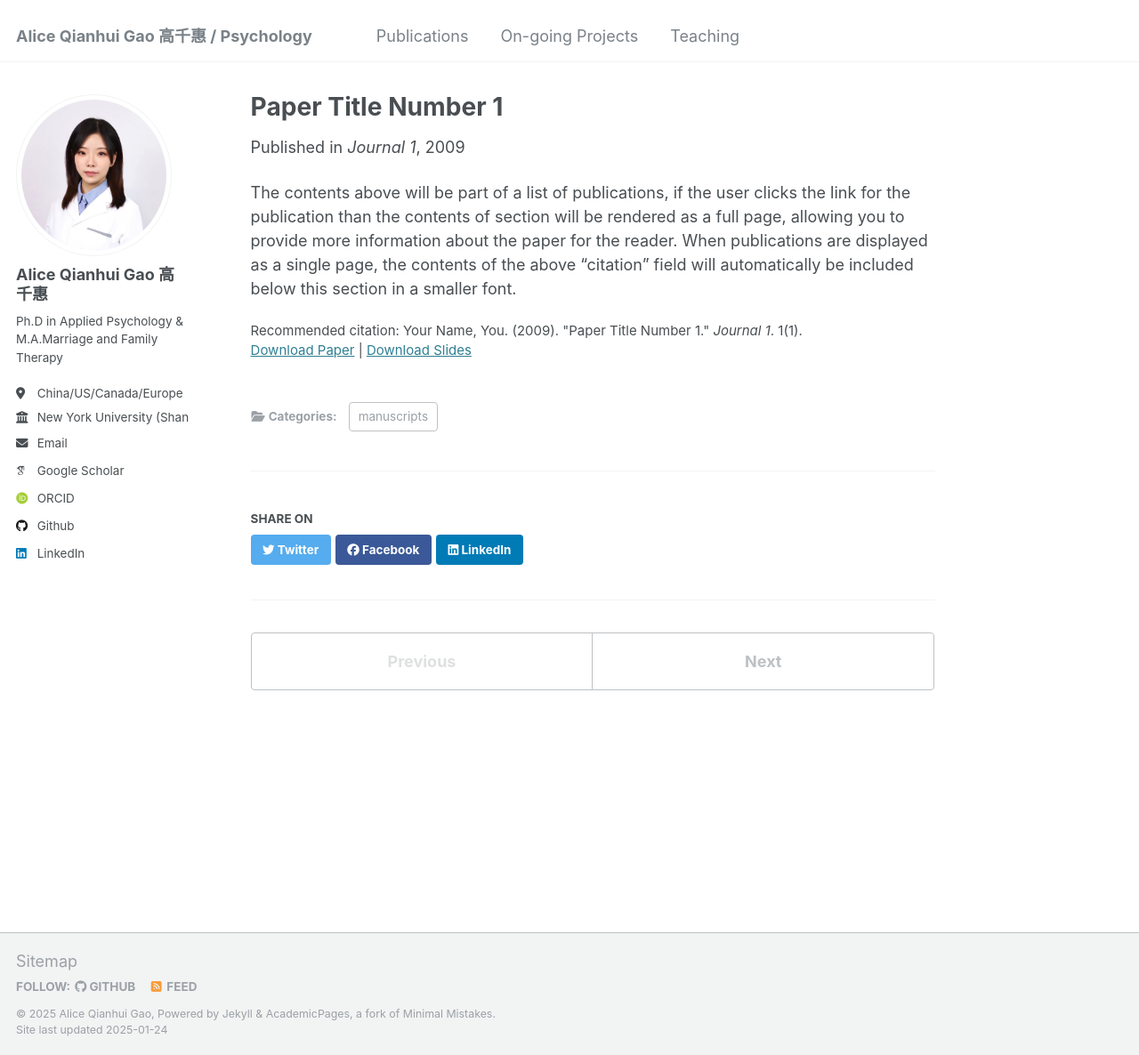
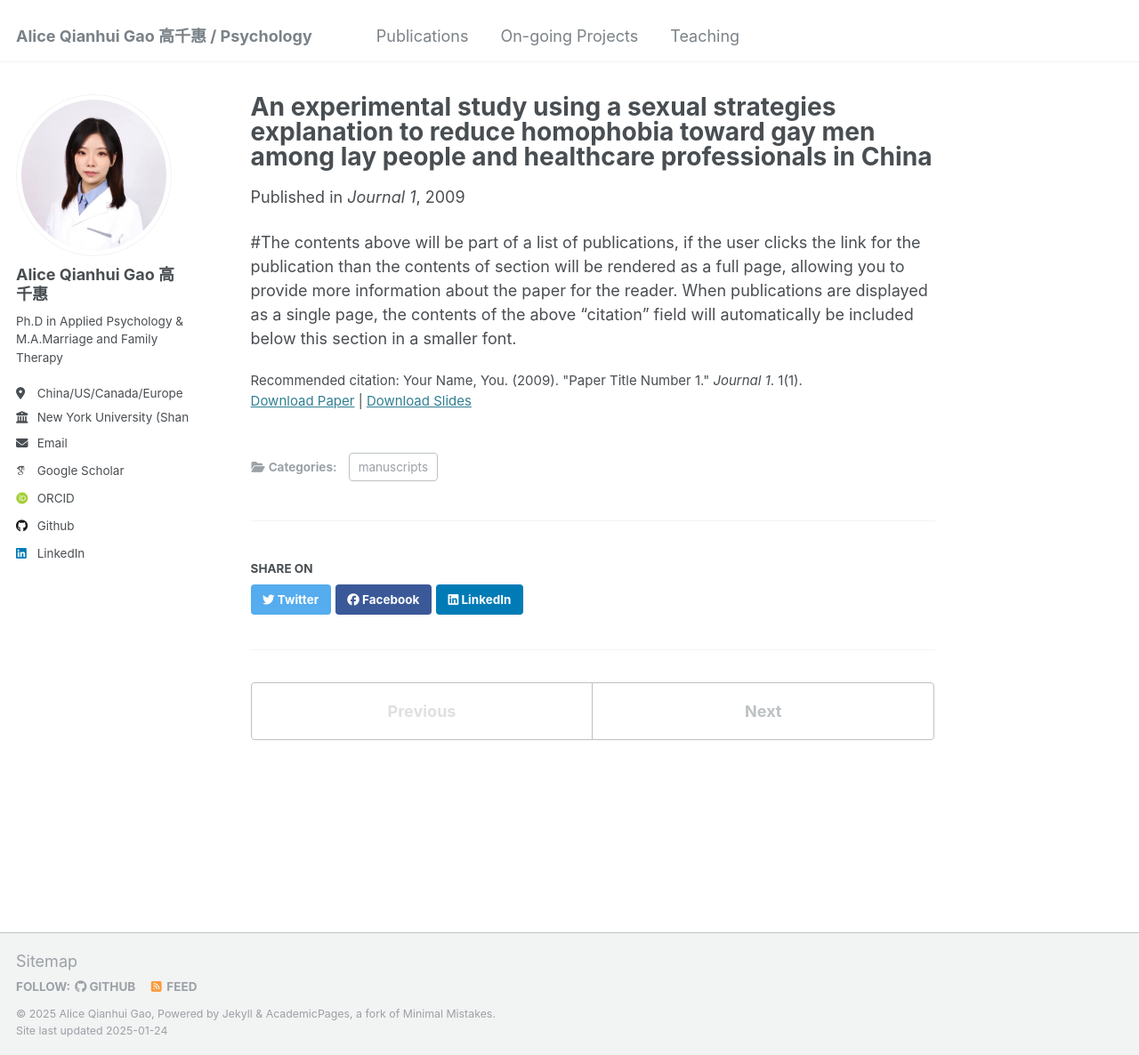
Before and after one commit to alicepsychology/alicepsychology.com, a Jekyll site: the page built from _publications/2009-10-01-paper-title-number-1.md, in a window 1280 px wide and 1186 px high. Shown: the whole window at 89% size. Built offline with Jekyll 4.4.1, drawn with Linux system fonts in a browser that asks for light colours; some web fonts are replaced.

Commit message:
Update 2009-10-01-paper-title-number-1.md

```diff
--- a/_publications/2009-10-01-paper-title-number-1.md
+++ b/_publications/2009-10-01-paper-title-number-1.md
@@ -1,5 +1,5 @@
 ---
-title: "Paper Title Number 1"
+title: "An experimental study using a sexual strategies explanation to reduce homophobia toward gay men among lay people and healthcare professionals in China"
 collection: publications
 category: manuscripts
 permalink: /publication/2009-10-01-paper-title-number-1
@@ -11,4 +11,4 @@ paperurl: 'http://academicpages.github.io/files/paper1.pdf'
 citation: 'Your Name, You. (2009). &quot;Paper Title Number 1.&quot; <i>Journal 1</i>. 1(1).'
 ---
 
-The contents above will be part of a list of publications, if the user clicks the link for the publication than the contents of section will be rendered as a full page, allowing you to provide more information about the paper for the reader. When publications are displayed as a single page, the contents of the above "citation" field will automatically be included below this section in a smaller font.
+#The contents above will be part of a list of publications, if the user clicks the link for the publication than the contents of section will be rendered as a full page, allowing you to provide more information about the paper for the reader. When publications are displayed as a single page, the contents of the above "citation" field will automatically be included below this section in a smaller font.
```
